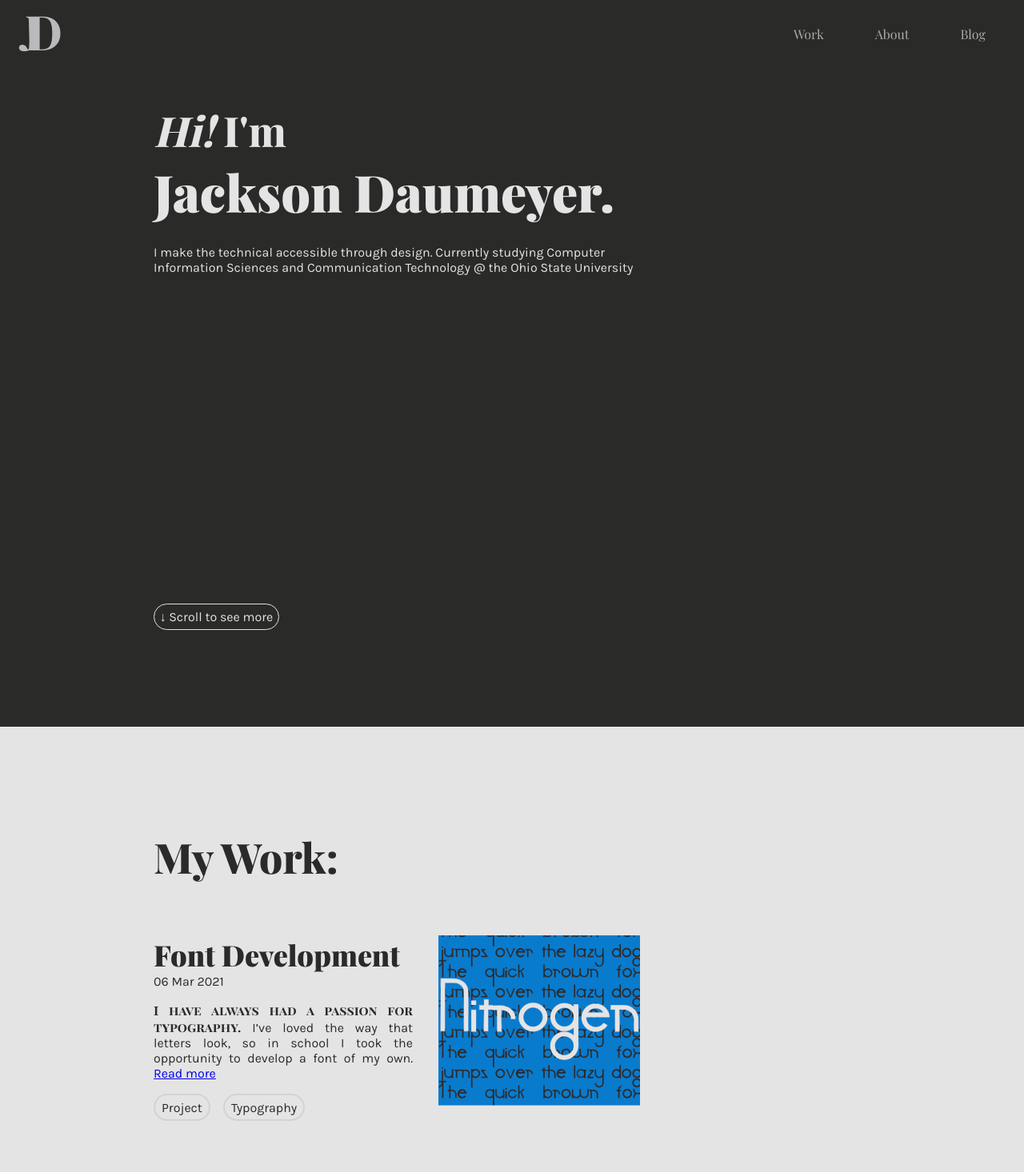
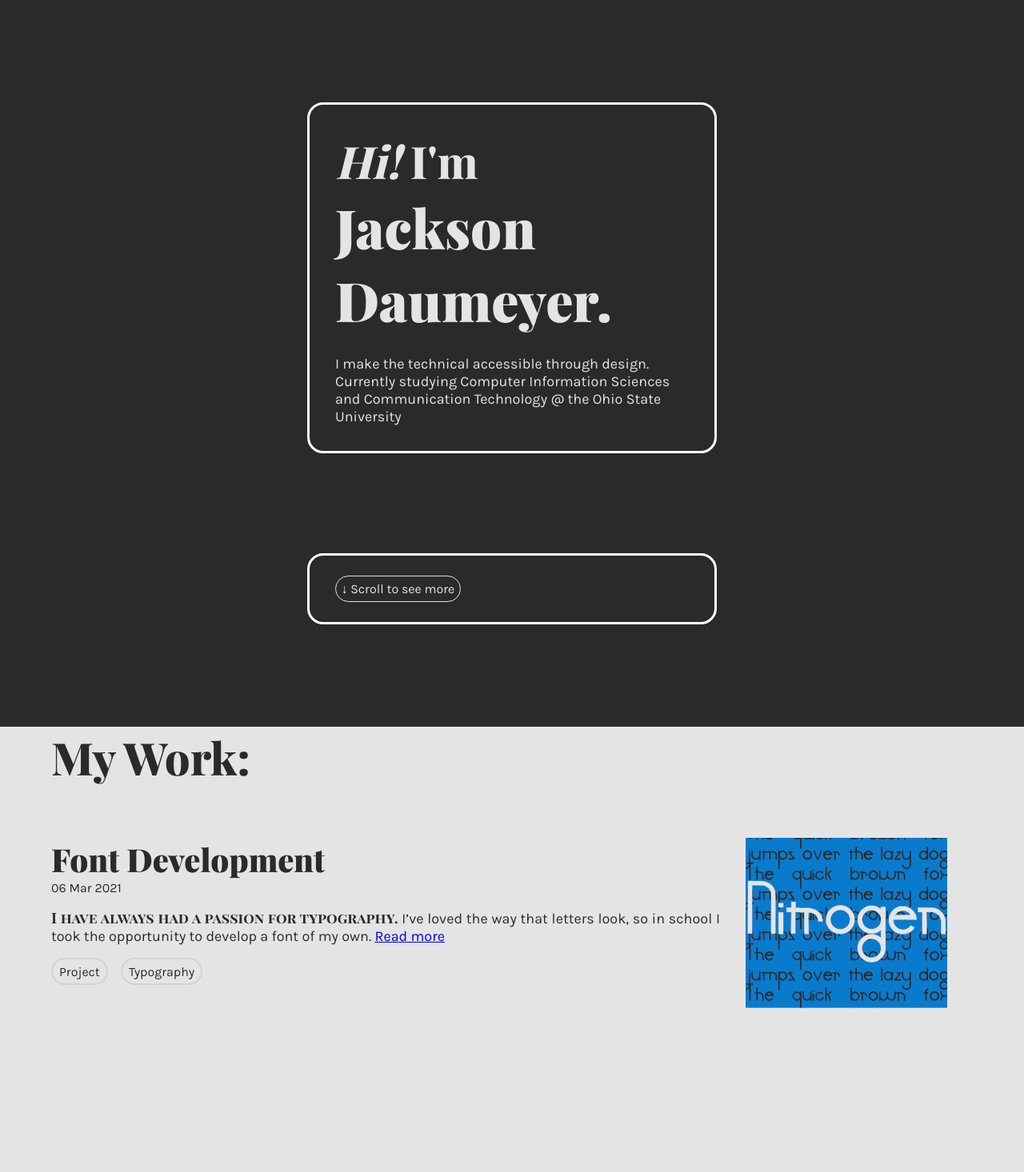
Before and after one commit to jdaumeyer/website, a Jekyll site: the page built from index.html, in a window 1280 px wide. Shown: the whole page at 80% size. Built offline with Jekyll 4.4.1, drawn with Linux system fonts in a browser that asks for light colours; some web fonts are replaced; after the commit the page ends 1309 px from its top, so only the background shows below that.

Commit message:
Slimming things down to get a good foundation

```diff
--- a/_includes/header.html
+++ b/_includes/header.html
@@ -1,3 +1,4 @@
+<!--
 <header>
 		<div class="monogram"><a href="/">
 				<img src="{{ site.baseurl }}/assets/images/monogram.png" />
@@ -12,3 +13,4 @@
 			</ul>
 		</nav>
 </header>
+-->
--- a/css/style.css
+++ b/css/style.css
@@ -14,6 +14,7 @@
 
 	box-sizing: border-box;
 	scroll-behavior: smooth;
+	scrollbar-color: var(--white) var(--black);
 
 }
 
@@ -44,21 +45,14 @@ header {
 }
 
 
-section {
-	padding-top: 10%;
-	padding-left: 10%;
-	padding-right: 40%;
-}
-
 section.hero {
 
 	position: relative;
-	height: 101vh;
 
 	/* Flex */
 	display: flex;
 	flex-direction: column;
-	align-items: flex-start;
+	align-items: center;
 	justify-content: space-between;
 
 	/* Other */
@@ -91,6 +85,7 @@ nav li {
 nav a {
 	text-decoration: none;
 	font-family: "Playfair Display", serif;
+	font-weight: 900;
 	color: #d5d5d6;
 	position: relative;
 	mix-blend-mode: difference;
@@ -137,7 +132,7 @@ a.roundedchip {
 /* Text Properties */
 
 h1  {
-	font-size: 4em;
+	font-size: 4.25em;
 	background-color: transparent;
 	margin-bottom: 1.5rem;
 	font-family: 'Playfair Display', serif;
@@ -145,13 +140,13 @@ h1  {
 }
 
 h2 {
-	font-size: 3.25em;
+	font-size: 3.5em;
 	font-family: 'Playfair Display', serif !important;
 	font-weight: 800;
 }
 
 h3 {
-	font-size: 2.25em;
+	font-size: 2.5em;
 	font-family: 'Playfair Display', serif !important;
 	font-weight: 900;
 }
@@ -164,7 +159,7 @@ h4 {
 
 p {
 	font-family: 'Karla', sans-serif;
-	font-size: 1em;
+	font-size: 1.125em;
 	text-align: justify;
 }
 
@@ -226,17 +221,20 @@ p {
 /* Desktop */
 @media only screen and (min-width: 992px) {
 	section {
-		padding-left: 15%;
-		padding-right: 35%;
 	}
 
 	section.hero {
 		/* Box Model */
 		height: 101vh;
-		width: 100%;
 		padding-bottom: 10%;
 		padding-top: 10%;
+	}
 
+	section.hero > div {
+		width: 40vw;
+		padding: 2em;
+		border: 3px solid white;
+		border-radius: 20px;
 	}
 
 	.monogram {
```
